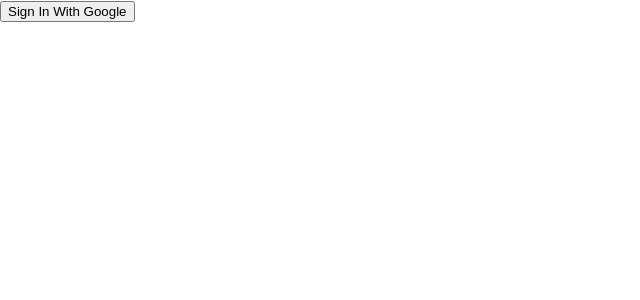
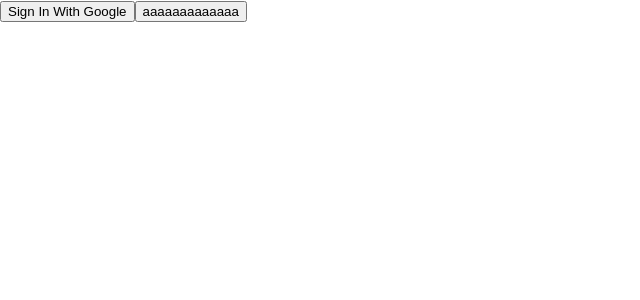
Before and after one commit to aleixcaasas/Improvised_chef, a React (Create React App) app in the folder ourapp/: page /loginGoogle in a window 1280 px wide. Shown: the top 300 px of the page, without its empty margins (0-640 px from the left). Built offline with nearby package versions, Linux system fonts and the light colour scheme.

Commit message:
LoginWithGoogle (pestanya de mes)

```diff
--- a/ourapp/src/Home.js
+++ b/ourapp/src/Home.js
@@ -2,6 +2,8 @@ import { NavLink } from "react-router-dom";
 import { useState } from "react";
 import { auth } from "./firebase-config";
 import { onAuthStateChanged, signOut } from "firebase/auth";
+
+
 
 export default function Home(){
 
@@ -13,6 +15,7 @@ export default function Home(){
     const logOut = async () => {
         await signOut(auth);
     }
+
 
     return (
         <div>
--- a/ourapp/src/LoginGoogle.js
+++ b/ourapp/src/LoginGoogle.js
@@ -1,24 +1,59 @@
 import { signInWithPopup } from 'firebase/auth';
 import React from 'react'
-import {provider, auth} from './firebase-config';
+import {provider, auth, db} from './firebase-config';
+import { collection, addDoc, query, getDocs} from 'firebase/firestore';
+
 
 export default function LoginGoogle() {
 
-  const signInWithGoogle = () => {
-    signInWithPopup(auth, provider)
-    .then((result) => {
+  const mailNotExists = async (email) => {
+    const q = query(collection(db, "users"));
+    const querySnapshot = await getDocs(q);
+
+    let emailNotFound = true;
+
+    querySnapshot.forEach((doc) => {
+      console.log(doc.data().email, email)
+      if(doc.data().email === email){
+        console.log('uau')
+        emailNotFound = false;
+      }
+    });
+    console.log(emailNotFound)
+    return emailNotFound;
+  }
+
+  const signInWithGoogle = async () => {
+    try {
+      const result = await signInWithPopup(auth, provider);
       const name = result.user.displayName;
       const email = result.user.email;
       const profilePic = result.user.photoURL;
-    })
-    .catch((error) => {
+      const userName = email.split('@')[0];
+      const p = await mailNotExists(email);
+      console.log(p);
+      if (p) {
+        const docRef = await addDoc(collection(db, "users"), {
+          name,
+          userName,
+          profilePic,
+          email,
+          userId: `${result.user.uid}`
+        });
+      }
+    } catch (error) {
       console.log(error);
-    })
+    }
   }
+
+
 
   return (
     <div>
       <button onClick={signInWithGoogle}>Sign In With Google</button>
+      <button onClick={() => {
+        mailNotExists('ericsubirana444@gmail.com')
+      }}>aaaaaaaaaaaaa</button>
     </div>
   )
 }
--- a/ourapp/src/context/UserAuthC.js
+++ b/ourapp/src/context/UserAuthC.js
@@ -31,6 +31,7 @@ const UserAuthC = ({children}) => {
                     const docRef = await addDoc(collection(db, "users"), {
                         Fullname,
                         userName,
+                        email,
                         userId: `${result.user.uid}`
                     });
                     alert("Wellcome")
```
